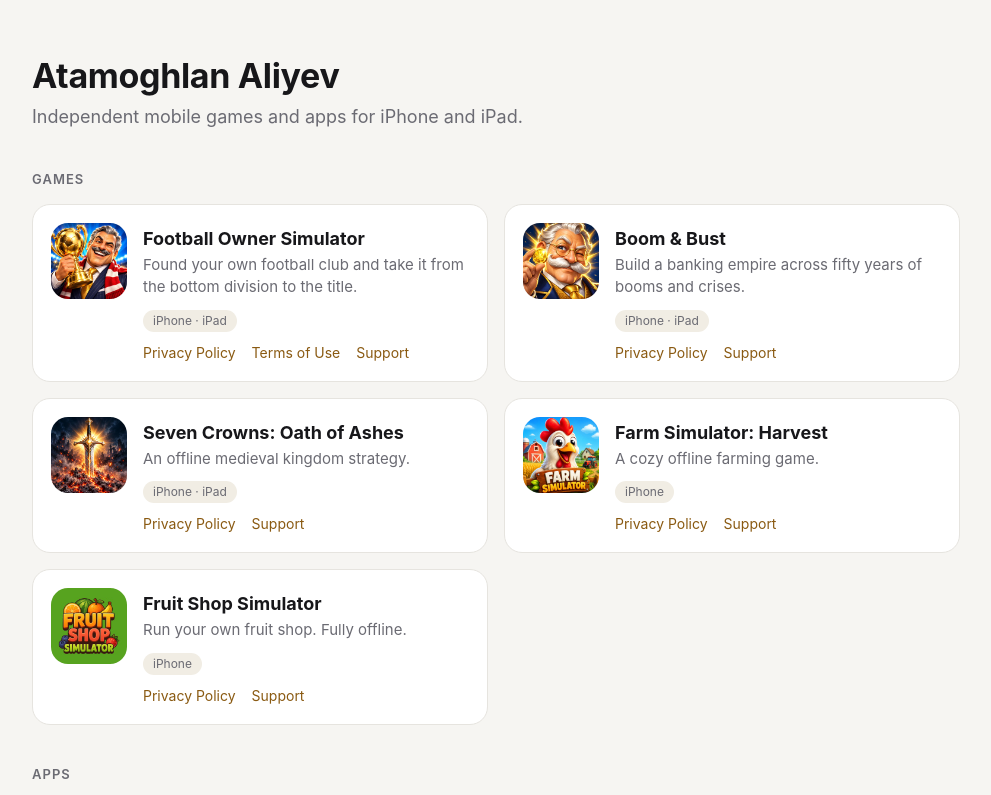
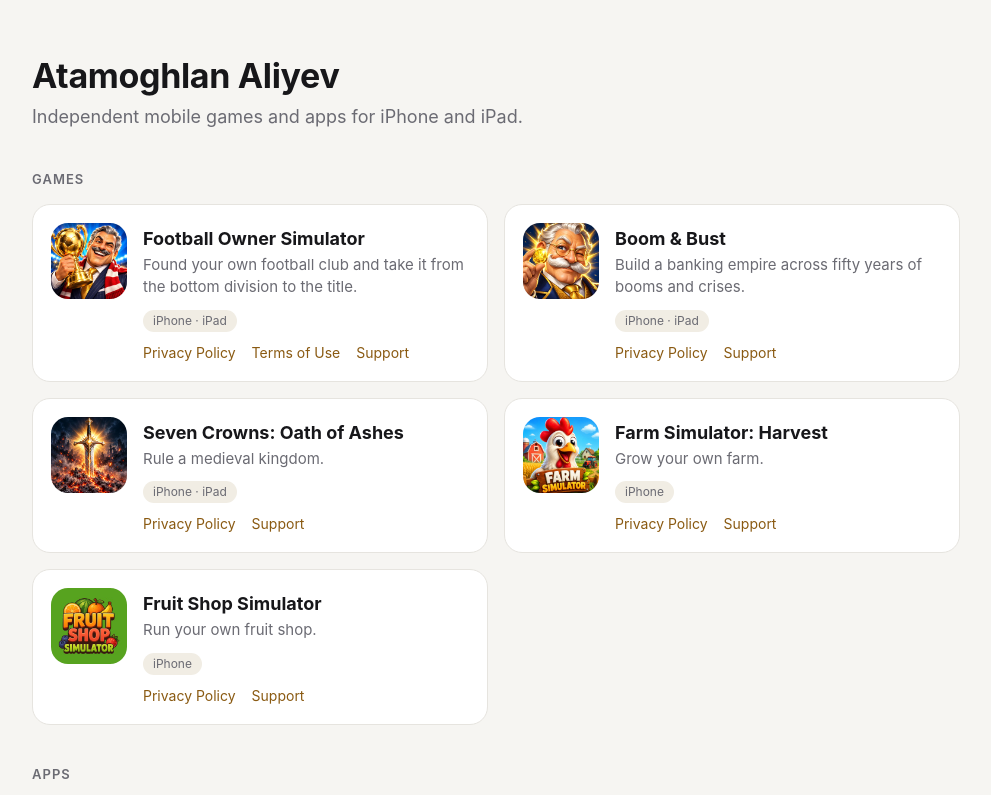
Before and after one commit to Atamoghlan/Atamoghlan.github.io, a plain HTML site: page index.html in a window 1280 px wide. Shown: the top 795 px of the page, without its empty margins (144-1135 px from the left). Drawn offline with Linux system fonts and the light colour scheme.

Commit message:
Add files via upload

```diff
--- a/index.html
+++ b/index.html
@@ -118,7 +118,7 @@
       <a class="icon" href="https://atamoghlan.github.io/Seven-Crowns/"><img src="icons/seven-crowns.jpg" alt="Seven Crowns: Oath of Ashes icon"></a>
       <div class="info">
         <p class="name"><a href="https://atamoghlan.github.io/Seven-Crowns/">Seven Crowns: Oath of Ashes</a></p>
-        <p class="desc">An offline medieval kingdom strategy.</p>
+        <p class="desc">Rule a medieval kingdom.</p>
         <span class="platforms">iPhone · iPad</span>
         <div class="links">
           <a href="https://atamoghlan.github.io/Seven-Crowns/privacy-policy.html">Privacy Policy</a>
@@ -131,7 +131,7 @@
       <a class="icon" href="https://atamoghlan.github.io/Farm-Simulator/"><img src="icons/farm-simulator.jpg" alt="Farm Simulator: Harvest icon"></a>
       <div class="info">
         <p class="name"><a href="https://atamoghlan.github.io/Farm-Simulator/">Farm Simulator: Harvest</a></p>
-        <p class="desc">A cozy offline farming game.</p>
+        <p class="desc">Grow your own farm.</p>
         <span class="platforms">iPhone</span>
         <div class="links">
           <a href="https://atamoghlan.github.io/Farm-Simulator/privacy-policy.html">Privacy Policy</a>
@@ -144,7 +144,7 @@
       <a class="icon" href="https://atamoghlan.github.io/Fruit-Shop-Simulator/support.html"><img src="icons/fruit-shop-simulator.jpg" alt="Fruit Shop Simulator icon"></a>
       <div class="info">
         <p class="name"><a href="https://atamoghlan.github.io/Fruit-Shop-Simulator/support.html">Fruit Shop Simulator</a></p>
-        <p class="desc">Run your own fruit shop. Fully offline.</p>
+        <p class="desc">Run your own fruit shop.</p>
         <span class="platforms">iPhone</span>
         <div class="links">
           <a href="https://atamoghlan.github.io/Fruit-Shop-Simulator/">Privacy Policy</a>
```
